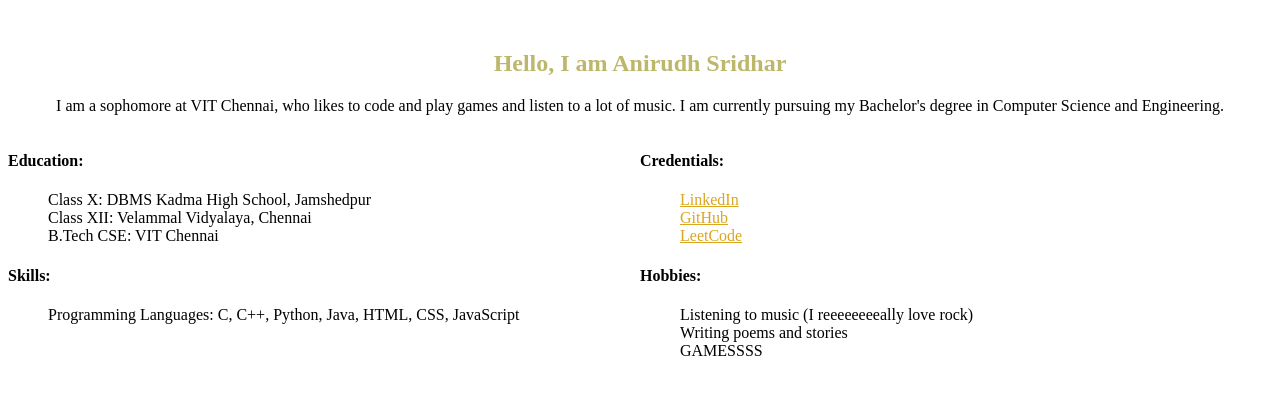
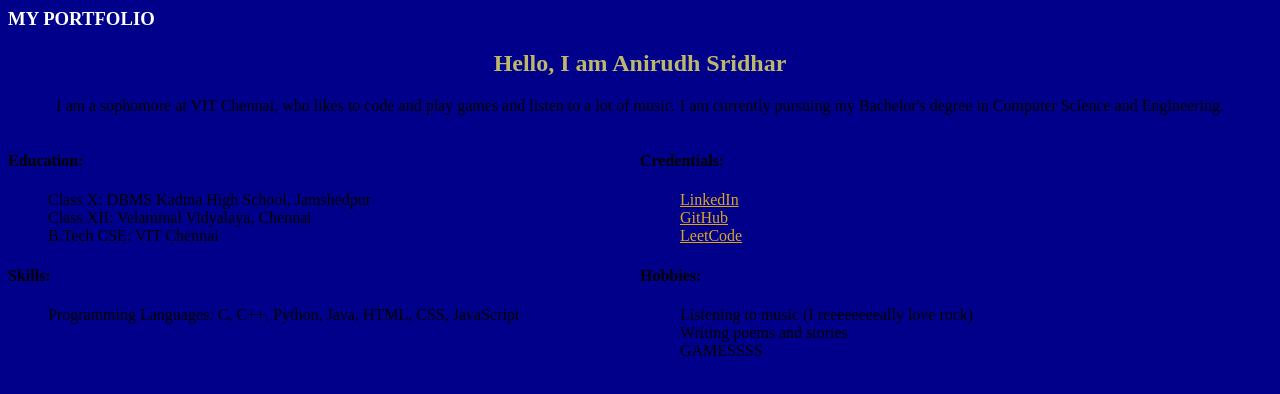
Before and after one commit to shotoyaar/WebProg, a plain HTML site: page index.html in a window 1280 px wide. Drawn offline with Linux system fonts and the light colour scheme.

Commit message:
Update index.html

```diff
--- a/index.html
+++ b/index.html
@@ -11,7 +11,7 @@
         }
 
         body {
-            background-color: navyblue;
+            background-color: darkblue;
         }
 
         h2 {
```
